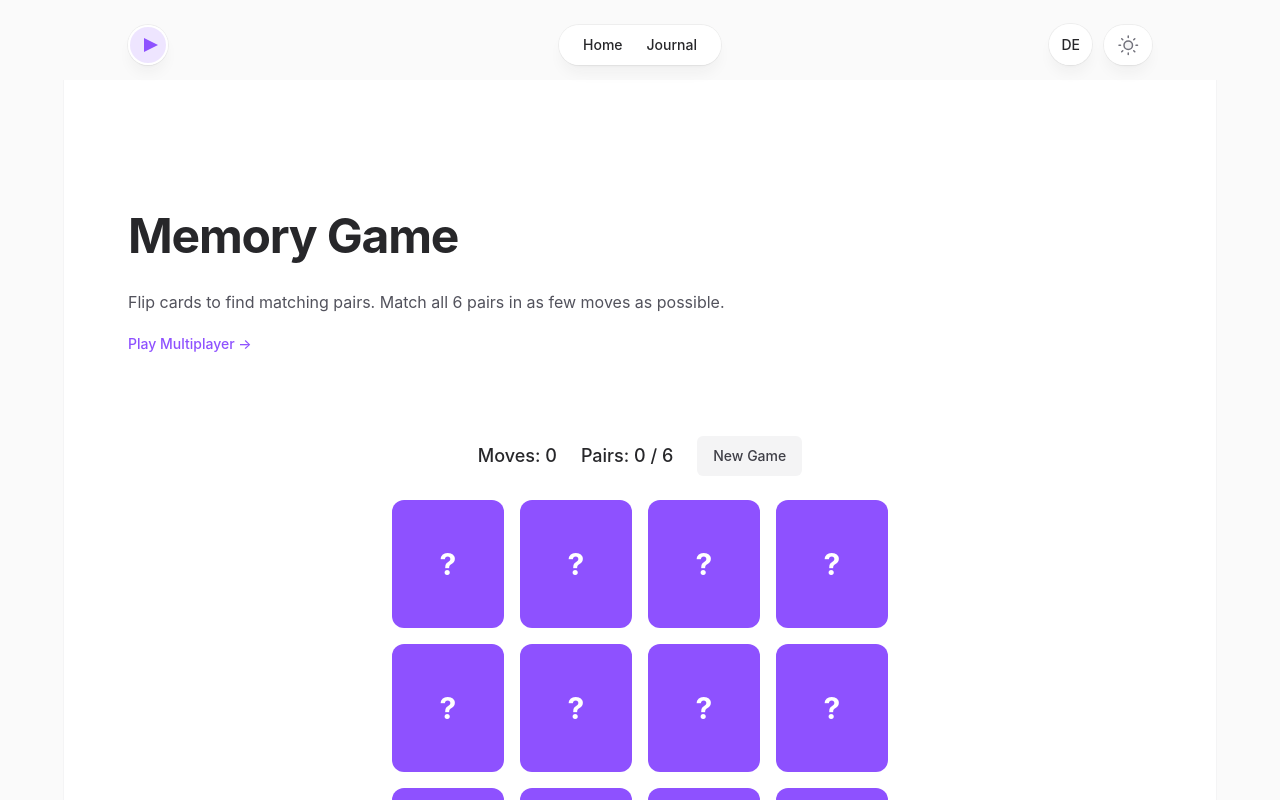
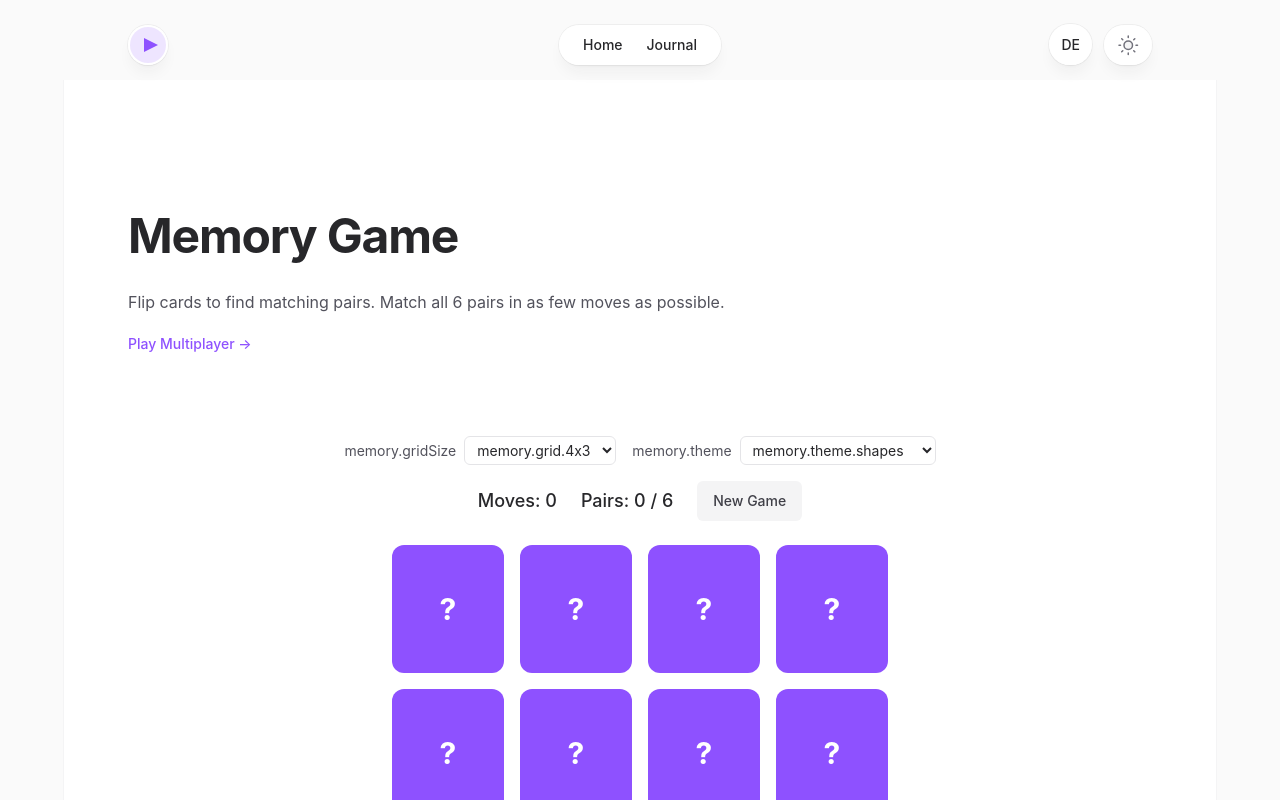
Before and after one commit to richi-sixt/react-playground, a Next.js app: page /apps/memory-game/play in a window 1280 px wide. Shown: the top 800 px of the page. Built offline with nearby package versions, Linux system fonts and the light colour scheme.

Commit message:
select grid and theme init setup

```diff
--- /dev/null
+++ b/src/components/games/MemoryCardFace.tsx
@@ -0,0 +1,38 @@
+import clsx from 'clsx'
+import type { CardContentType } from '@/lib/memory-config'
+
+interface MemoryCardFaceProps {
+  type: CardContentType
+  content: string
+  isMatched: boolean
+  emojiSizeClasses: string
+}
+
+export function MemoryCardFace({
+  type,
+  content,
+  isMatched,
+  emojiSizeClasses,
+}: MemoryCardFaceProps) {
+  return (
+    <div
+      className={clsx(
+        'absolute inset-0 flex items-center justify-center rounded-xl',
+        'border border-zinc-200 bg-white [backface-visibility:hidden] [transform:rotateY(180deg)]',
+        'dark:border-zinc-700 dark:bg-zinc-800',
+        isMatched && 'ring-2 ring-green-400 dark:ring-green-500',
+      )}
+    >
+      {type === 'image' ? (
+        <img
+          src={content}
+          alt="card"
+          className="h-full w-full object-contain p-3"
+          draggable={false}
+        />
+      ) : (
+        <span className={clsx('select-none', emojiSizeClasses)}>{content}</span>
+      )}
+    </div>
+  )
+}
--- a/src/components/games/MemoryGame.tsx
+++ b/src/components/games/MemoryGame.tsx
@@ -4,28 +4,35 @@
 import { useState, useEffect, useRef } from 'react'
 import clsx from 'clsx'
 import { useTranslation } from '@/i18n'
+import { MemoryCardFace } from './MemoryCardFace'
+import { MemorySettings } from './MemorySettings'
+import {
+  DEFAULT_GRID_SIZE,
+  DEFAULT_THEME,
+  getGridSizeById,
+  getThemeById,
+  getItemsForGrid,
+  getCardSizeClasses,
+  getEmojiSizeClasses,
+  type GridSize,
+  type Theme,
+  type CardContentType,
+} from '@/lib/memory-config'
 
 interface Card {
   id: number
-  imageId: number
-  imageSrc: string
+  itemId: string
+  type: CardContentType
+  content: string
   isFlipped: boolean
   isMatched: boolean
 }
 
-const CARD_IMAGES = [
-  '/images/memory-game/star.svg',
-  '/images/memory-game/heart.svg',
-  '/images/memory-game/diamond.svg',
-  '/images/memory-game/circle.svg',
-  '/images/memory-game/triangle.svg',
-  '/images/memory-game/hexagon.svg',
-]
-
-function createDeck(): Card[] {
-  return CARD_IMAGES.flatMap((src, imageId) => [
-    { id: imageId * 2, imageId, imageSrc: src, isFlipped: false, isMatched: false },
-    { id: imageId * 2 + 1, imageId, imageSrc: src, isFlipped: false, isMatched: false },
+function createDeck(theme: Theme, gridSize: GridSize): Card[] {
+  const items = getItemsForGrid(theme, gridSize.pairs)
+  return items.flatMap((item, idx) => [
+    { id: idx * 2, itemId: item.id, type: item.type, content: item.content, isFlipped: false, isMatched: false },
+    { id: idx * 2 + 1, itemId: item.id, type: item.type, content: item.content, isFlipped: false, isMatched: false },
   ])
 }
 
@@ -40,6 +47,8 @@ function shuffleDeck(cards: Card[]): Card[] {
 
 export function MemoryGame() {
   let { t } = useTranslation()
+  const [gridSize, setGridSize] = useState<GridSize>(DEFAULT_GRID_SIZE)
+  const [theme, setTheme] = useState<Theme>(DEFAULT_THEME)
   // Start with empty deck to avoid hydration mismatch — shuffled deck
   // is only created client-side in useEffect.
   const [cards, setCards] = useState<Card[]>([])
@@ -49,15 +58,20 @@ export function MemoryGame() {
   const timeoutRef = useRef<ReturnType<typeof setTimeout> | null>(null)
 
   const matchedPairs = cards.filter((c) => c.isMatched).length / 2
-  const isGameWon = matchedPairs === CARD_IMAGES.length
-  const totalCards = CARD_IMAGES.length * 2
+  const isGameWon = cards.length > 0 && matchedPairs === gridSize.pairs
+  const totalCards = gridSize.rows * gridSize.cols
+  const cardSizeClasses = getCardSizeClasses(gridSize)
+  const emojiSizeClasses = getEmojiSizeClasses(gridSize)
 
   useEffect(() => {
-    setCards(shuffleDeck(createDeck()))
+    setCards(shuffleDeck(createDeck(theme, gridSize)))
+    setSelectedCards([])
+    setMoves(0)
+    setIsChecking(false)
     return () => {
       if (timeoutRef.current) clearTimeout(timeoutRef.current)
     }
-  }, [])
+  }, [gridSize, theme])
 
   function handleCardClick(index: number) {
     if (isChecking) return
@@ -76,7 +90,7 @@ export function MemoryGame() {
       setMoves((m) => m + 1)
       const [first, second] = newSelected
 
-      if (newCards[first].imageId === newCards[second].imageId) {
+      if (newCards[first].itemId === newCards[second].itemId) {
         setCards(
           newCards.map((card, i) =>
             i === first || i === second ? { ...card, isMatched: true } : card,
@@ -102,7 +116,7 @@ export function MemoryGame() {
 
   function handleNewGame() {
     if (timeoutRef.current) clearTimeout(timeoutRef.current)
-    setCards(shuffleDeck(createDeck()))
+    setCards(shuffleDeck(createDeck(theme, gridSize)))
     setSelectedCards([])
     setMoves(0)
     setIsChecking(false)
@@ -110,12 +124,19 @@ export function MemoryGame() {
 
   return (
     <div className="flex flex-col items-center">
+      <MemorySettings
+        gridSizeId={gridSize.id}
+        themeId={theme.id}
+        onGridSizeChange={(id) => setGridSize(getGridSizeById(id))}
+        onThemeChange={(id) => setTheme(getThemeById(id))}
+      />
+
       <div className="mb-6 flex flex-wrap items-center justify-center gap-4 sm:gap-6">
         <div className="text-lg font-medium text-zinc-800 dark:text-zinc-200">
           {t('memory.moves', { count: moves })}
         </div>
         <div className="text-lg font-medium text-zinc-800 dark:text-zinc-200">
-          {t('memory.pairs', { matched: matchedPairs, total: CARD_IMAGES.length })}
+          {t('memory.pairs', { matched: matchedPairs, total: gridSize.pairs })}
         </div>
         <button
           onClick={handleNewGame}
@@ -137,7 +158,7 @@ export function MemoryGame() {
             Array.from({ length: totalCards }, (_, i) => (
               <div
                 key={i}
-                className="h-24 w-20 sm:h-32 sm:w-28"
+                className={cardSizeClasses}
               >
                 <div className="relative h-full w-full">
                   <div className="absolute inset-0 flex items-center justify-center rounded-xl bg-violet-500 text-3xl font-bold text-white dark:bg-violet-600">
@@ -150,7 +171,7 @@ export function MemoryGame() {
               <div
                 key={card.id}
                 onClick={() => handleCardClick(index)}
-                className="h-24 w-20 cursor-pointer [perspective:1000px] sm:h-32 sm:w-28"
+                className={clsx(cardSizeClasses, 'cursor-pointer [perspective:1000px]')}
               >
                 <div
                   className={clsx(
@@ -173,22 +194,12 @@ export function MemoryGame() {
                     ?
                   </div>
                   {/* Front face — visible when card is flipped */}
-                  <div
-                    className={clsx(
-                      'absolute inset-0 flex items-center justify-center rounded-xl',
-                      'border border-zinc-200 bg-white p-3 [backface-visibility:hidden] [transform:rotateY(180deg)]',
-                      'dark:border-zinc-700 dark:bg-zinc-800',
-                      card.isMatched &&
-                        'ring-2 ring-green-400 dark:ring-green-500',
-                    )}
-                  >
-                    <img
-                      src={card.imageSrc}
-                      alt="card"
-                      className="h-full w-full object-contain"
-                      draggable={false}
-                    />
-                  </div>
+                  <MemoryCardFace
+                    type={card.type}
+                    content={card.content}
+                    isMatched={card.isMatched}
+                    emojiSizeClasses={emojiSizeClasses}
+                  />
                 </div>
               </div>
             ))}
--- /dev/null
+++ b/src/components/games/MemorySettings.tsx
@@ -0,0 +1,78 @@
+import { useTranslation, type TranslationKey } from '@/i18n'
+import {
+  GRID_SIZES,
+  THEMES,
+  getAvailableGridSizes,
+  getThemeById,
+} from '@/lib/memory-config'
+
+interface MemorySettingsProps {
+  gridSizeId: string
+  themeId: string
+  onGridSizeChange: (id: string) => void
+  onThemeChange: (id: string) => void
+  disabled?: boolean
+}
+
+export function MemorySettings({
+  gridSizeId,
+  themeId,
+  onGridSizeChange,
+  onThemeChange,
+  disabled = false,
+}: MemorySettingsProps) {
+  const { t } = useTranslation()
+  const theme = getThemeById(themeId)
+  const availableGridSizes = getAvailableGridSizes(theme)
+
+  function handleThemeChange(newThemeId: string) {
+    onThemeChange(newThemeId)
+    // If the current grid size is too large for the new theme, reset to the
+    // largest available size.
+    const newTheme = getThemeById(newThemeId)
+    const newAvailable = getAvailableGridSizes(newTheme)
+    if (!newAvailable.some((g) => g.id === gridSizeId)) {
+      onGridSizeChange(newAvailable[newAvailable.length - 1].id)
+    }
+  }
+
+  return (
+    <div className="mb-4 flex flex-wrap items-center justify-center gap-3 sm:gap-4">
+      <label className="flex items-center gap-2 text-sm text-zinc-600 dark:text-zinc-400">
+        {t('memory.gridSize')}
+        <select
+          value={gridSizeId}
+          onChange={(e) => onGridSizeChange(e.target.value)}
+          disabled={disabled}
+          className="rounded-md border border-zinc-200 bg-white px-2 py-1 text-sm text-zinc-800 dark:border-zinc-700 dark:bg-zinc-800 dark:text-zinc-200 disabled:opacity-50"
+        >
+          {GRID_SIZES.map((g) => (
+            <option
+              key={g.id}
+              value={g.id}
+              disabled={!availableGridSizes.some((a) => a.id === g.id)}
+            >
+              {t(g.labelKey as TranslationKey)}
+            </option>
+          ))}
+        </select>
+      </label>
+
+      <label className="flex items-center gap-2 text-sm text-zinc-600 dark:text-zinc-400">
+        {t('memory.theme')}
+        <select
+          value={themeId}
+          onChange={(e) => handleThemeChange(e.target.value)}
+          disabled={disabled}
+          className="rounded-md border border-zinc-200 bg-white px-2 py-1 text-sm text-zinc-800 dark:border-zinc-700 dark:bg-zinc-800 dark:text-zinc-200 disabled:opacity-50"
+        >
+          {THEMES.map((th) => (
+            <option key={th.id} value={th.id}>
+              {t(th.labelKey as TranslationKey)}
+            </option>
+          ))}
+        </select>
+      </label>
+    </div>
+  )
+}
--- /dev/null
+++ b/src/lib/memory-config.ts
@@ -0,0 +1,141 @@
+// ---- Grid sizes ----
+
+export interface GridSize {
+  id: string
+  rows: number
+  cols: number
+  pairs: number
+  labelKey: string
+}
+
+export const GRID_SIZES: GridSize[] = [
+  { id: '4x3', rows: 3, cols: 4, pairs: 6, labelKey: 'memory.grid.4x3' },
+  { id: '4x4', rows: 4, cols: 4, pairs: 8, labelKey: 'memory.grid.4x4' },
+  { id: '4x5', rows: 5, cols: 4, pairs: 10, labelKey: 'memory.grid.4x5' },
+  { id: '4x6', rows: 6, cols: 4, pairs: 12, labelKey: 'memory.grid.4x6' },
+]
+
+export const DEFAULT_GRID_SIZE = GRID_SIZES[0]
+
+// ---- Themes ----
+
+export type CardContentType = 'image' | 'emoji'
+
+export interface ThemeItem {
+  id: string
+  type: CardContentType
+  content: string
+}
+
+export interface Theme {
+  id: string
+  labelKey: string
+  items: ThemeItem[]
+}
+
+export const THEMES: Theme[] = [
+  {
+    id: 'shapes',
+    labelKey: 'memory.theme.shapes',
+    items: [
+      { id: 'star', type: 'image', content: '/images/memory-game/star.svg' },
+      { id: 'heart', type: 'image', content: '/images/memory-game/heart.svg' },
+      { id: 'diamond', type: 'image', content: '/images/memory-game/diamond.svg' },
+      { id: 'circle', type: 'image', content: '/images/memory-game/circle.svg' },
+      { id: 'triangle', type: 'image', content: '/images/memory-game/triangle.svg' },
+      { id: 'hexagon', type: 'image', content: '/images/memory-game/hexagon.svg' },
+      { id: 'pentagon', type: 'image', content: '/images/memory-game/pentagon.svg' },
+      { id: 'cross', type: 'image', content: '/images/memory-game/cross.svg' },
+      { id: 'arrow', type: 'image', content: '/images/memory-game/arrow.svg' },
+      { id: 'crescent', type: 'image', content: '/images/memory-game/crescent.svg' },
+      { id: 'square', type: 'image', content: '/images/memory-game/square.svg' },
+      { id: 'oval', type: 'image', content: '/images/memory-game/oval.svg' },
+    ],
+  },
+  {
+    id: 'animals',
+    labelKey: 'memory.theme.animals',
+    items: [
+      { id: 'dog', type: 'emoji', content: '🐶' },
+      { id: 'cat', type: 'emoji', content: '🐱' },
+      { id: 'bear', type: 'emoji', content: '🐻' },
+      { id: 'fox', type: 'emoji', content: '🦊' },
+      { id: 'lion', type: 'emoji', content: '🦁' },
+      { id: 'owl', type: 'emoji', content: '🦉' },
+      { id: 'dolphin', type: 'emoji', content: '🐬' },
+      { id: 'butterfly', type: 'emoji', content: '🦋' },
+      { id: 'turtle', type: 'emoji', content: '🐢' },
+      { id: 'penguin', type: 'emoji', content: '🐧' },
+      { id: 'octopus', type: 'emoji', content: '🐙' },
+      { id: 'rabbit', type: 'emoji', content: '🐰' },
+    ],
+  },
+  {
+    id: 'emoji',
+    labelKey: 'memory.theme.emoji',
+    items: [
+      { id: 'sun', type: 'emoji', content: '☀️' },
+      { id: 'fire', type: 'emoji', content: '🔥' },
+      { id: 'rocket', type: 'emoji', content: '🚀' },
+      { id: 'rainbow', type: 'emoji', content: '🌈' },
+      { id: 'star', type: 'emoji', content: '⭐' },
+      { id: 'lightning', type: 'emoji', content: '⚡' },
+      { id: 'snowflake', type: 'emoji', content: '❄️' },
+      { id: 'moon', type: 'emoji', content: '🌙' },
+      { id: 'gem', type: 'emoji', content: '💎' },
+      { id: 'mushroom', type: 'emoji', content: '🍄' },
+      { id: 'clover', type: 'emoji', content: '🍀' },
+      { id: 'crown', type: 'emoji', content: '👑' },
+    ],
+  },
+  {
+    id: 'vehicles',
+    labelKey: 'memory.theme.vehicles',
+    items: [
+      { id: 'car', type: 'emoji', content: '🚗' },
+      { id: 'bus', type: 'emoji', content: '🚌' },
+      { id: 'train', type: 'emoji', content: '🚂' },
+      { id: 'airplane', type: 'emoji', content: '✈️' },
+      { id: 'helicopter', type: 'emoji', content: '🚁' },
+      { id: 'sailboat', type: 'emoji', content: '⛵' },
+      { id: 'rocket', type: 'emoji', content: '🚀' },
+      { id: 'bicycle', type: 'emoji', content: '🚲' },
+      { id: 'motorcycle', type: 'emoji', content: '🏍️' },
+      { id: 'tractor', type: 'emoji', content: '🚜' },
+      { id: 'ambulance', type: 'emoji', content: '🚑' },
+      { id: 'firetruck', type: 'emoji', content: '🚒' },
+    ],
+  },
+]
+
+export const DEFAULT_THEME = THEMES[0]
+
+// ---- Helpers ----
+
+export function getThemeById(id: string): Theme {
+  return THEMES.find((t) => t.id === id) ?? DEFAULT_THEME
+}
+
+export function getGridSizeById(id: string): GridSize {
+  return GRID_SIZES.find((g) => g.id === id) ?? DEFAULT_GRID_SIZE
+}
+
+export function getItemsForGrid(theme: Theme, pairs: number): ThemeItem[] {
+  return theme.items.slice(0, pairs)
+}
+
+export function getAvailableGridSizes(theme: Theme): GridSize[] {
+  return GRID_SIZES.filter((g) => g.pairs <= theme.items.length)
+}
+
+export function getCardSizeClasses(gridSize: GridSize): string {
+  if (gridSize.pairs <= 8) return 'h-24 w-20 sm:h-32 sm:w-28'
+  if (gridSize.pairs <= 10) return 'h-20 w-16 sm:h-28 sm:w-24'
+  return 'h-18 w-14 sm:h-24 sm:w-20'
+}
+
+export function getEmojiSizeClasses(gridSize: GridSize): string {
+  if (gridSize.pairs <= 8) return 'text-4xl sm:text-5xl'
+  if (gridSize.pairs <= 10) return 'text-3xl sm:text-4xl'
+  return 'text-2xl sm:text-3xl'
+}
--- a/src/lib/multiplayer.ts
+++ b/src/lib/multiplayer.ts
@@ -21,7 +21,9 @@ export interface TicTacToeState {
 }
 
 export interface MemoryGameState {
-  cards: { id: number; imageId: number; imageSrc: string }[]
+  gridSizeId: string
+  themeId: string
+  cards: { id: number; itemId: string; type: 'image' | 'emoji'; content: string }[]
   flippedIndices: number[]
   matchedIndices: number[]
   scoreA: number
```
